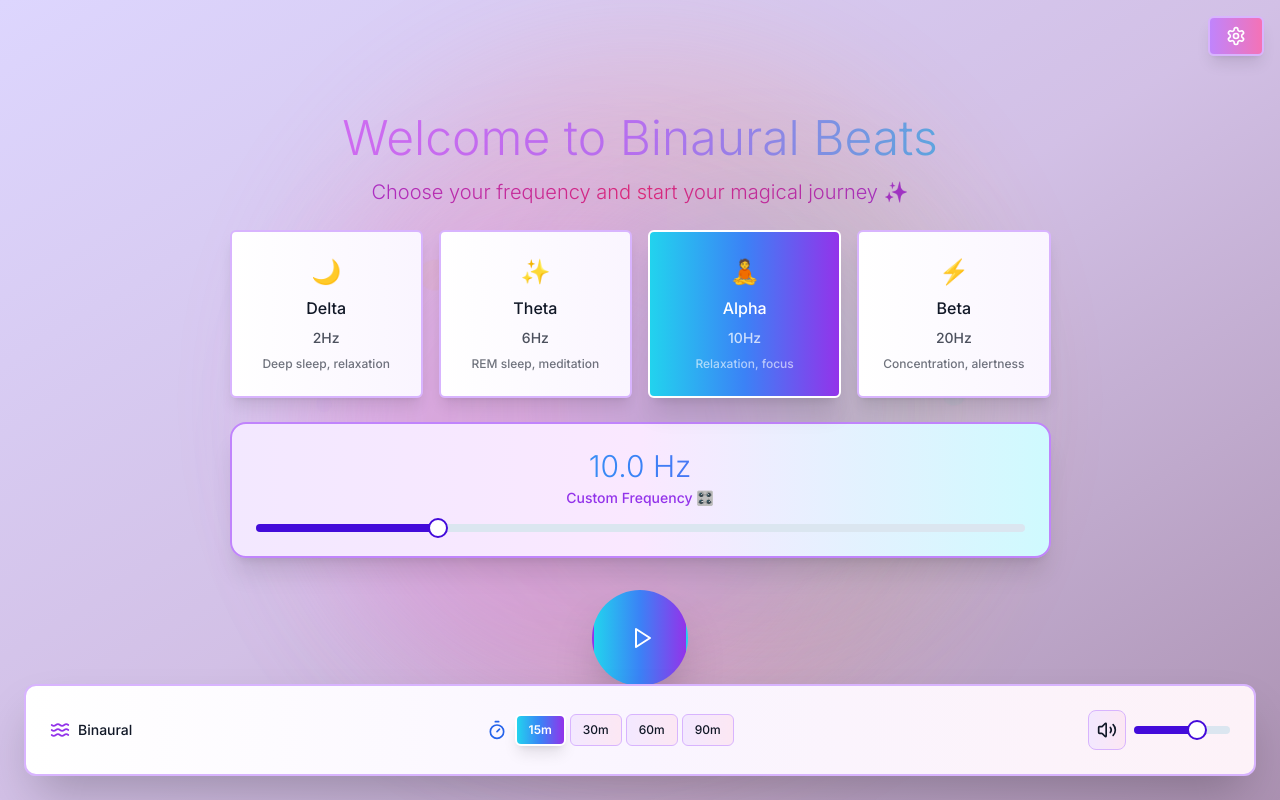
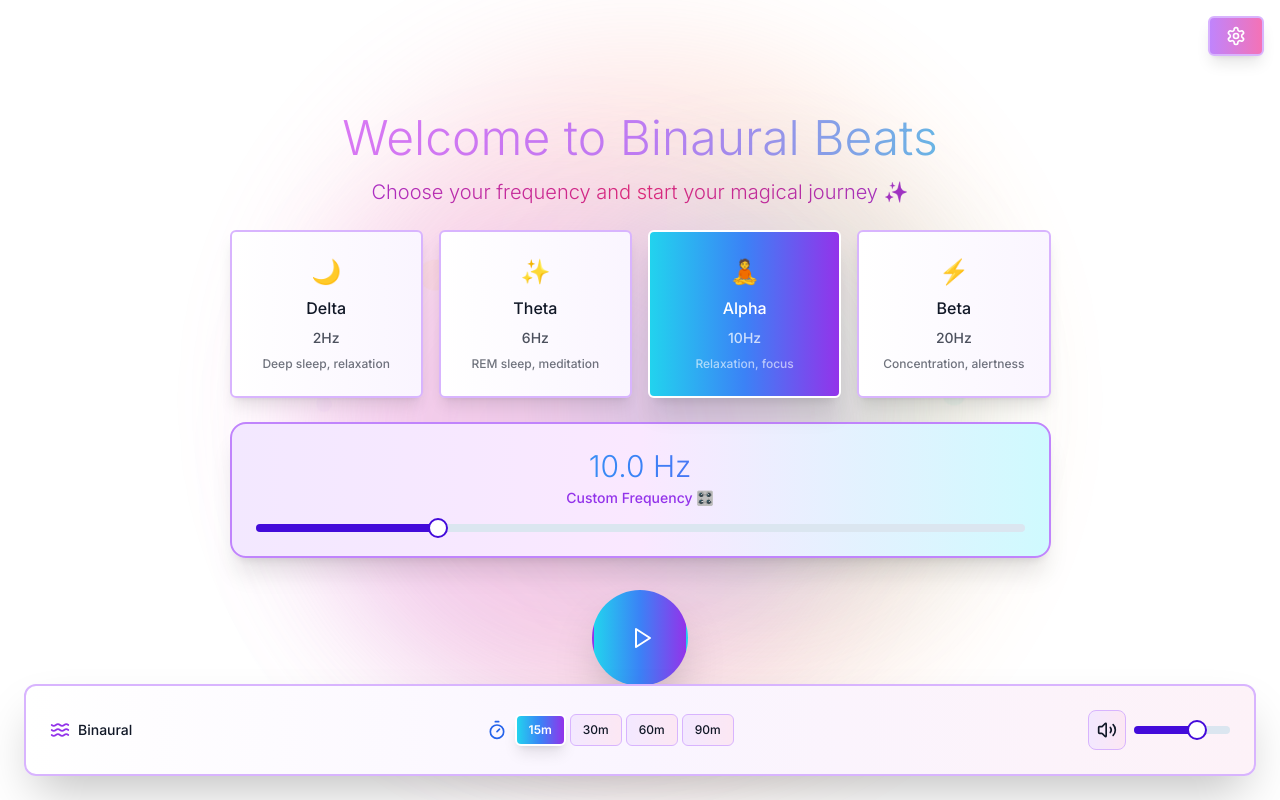
Before and after one commit to Sudhanshugtm/binaural-beats-app, a Next.js app: page /player in a window 1280 px wide. Built offline with nearby package versions, Linux system fonts and the light colour scheme.

Commit message:
feat: Change player background to clean white
Replace purple gradient background with clean white background for better visual experience.

🤖 Generated with [Claude Code](https://claude.ai/code)

Co-Authored-By: Claude <noreply@anthropic.com>

```diff
--- a/components/binaural-beat-experience-award-winning.tsx
+++ b/components/binaural-beat-experience-award-winning.tsx
@@ -194,8 +194,8 @@ export default function AwardWinningBinauralExperience() {
 
   return (
     <div className="relative min-h-screen w-full overflow-hidden">
-      {/* Dynamic vibrant bright background */}
-      <div className="absolute inset-0 transition-all duration-1000 bg-gradient-to-br from-violet-200 via-purple-200/90 to-fuchsia-200/70">
+      {/* Clean white background */}
+      <div className="absolute inset-0 transition-all duration-1000 bg-white">
         {/* Welcoming animated background orbs */}
         <div className="absolute inset-0 overflow-hidden">
           {/* Bright vibrant floating orbs */}
```
